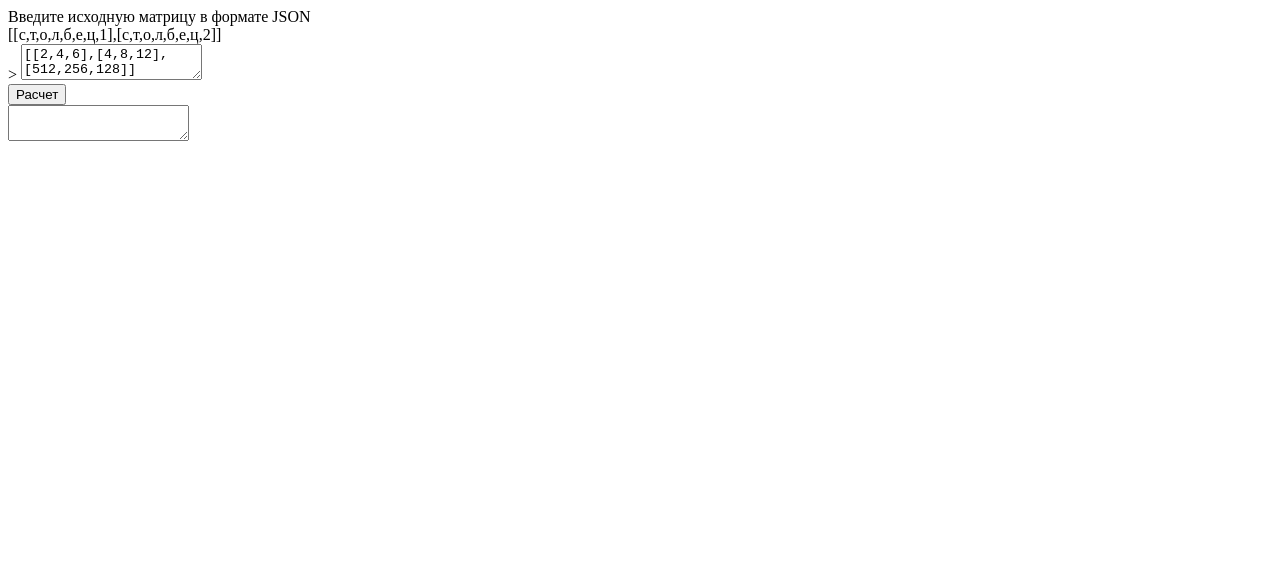
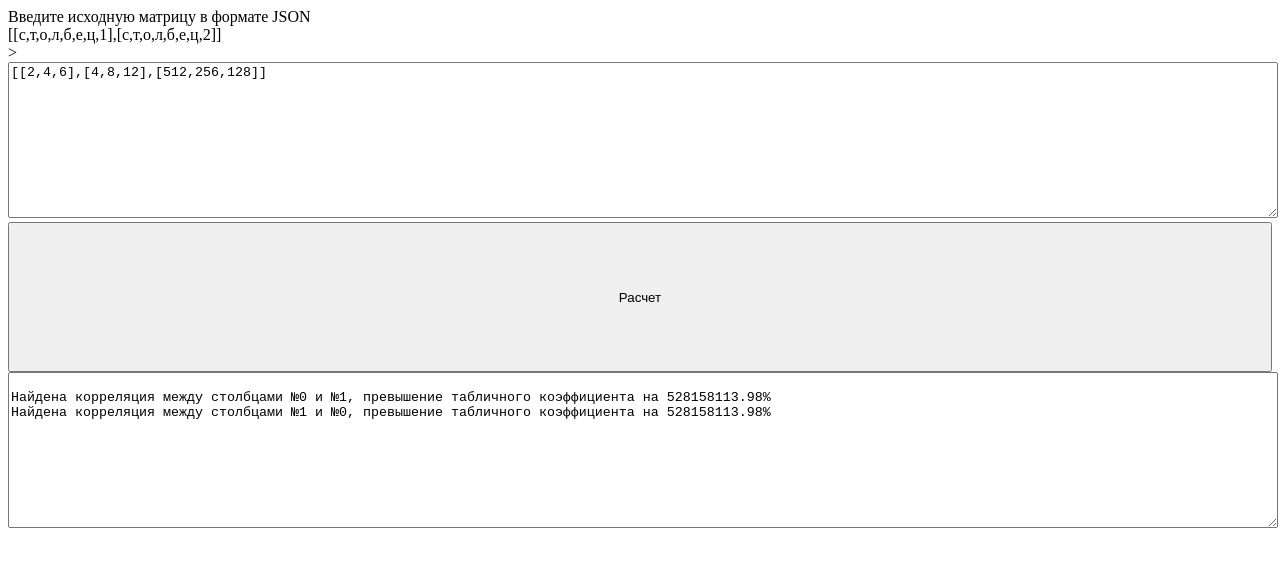
Before and after one commit to Disentinel/ugatu, a plain HTML site: page КОЭД/Лабораторная работа №1/ReshetnikovVR_L1.html in a window 1280 px wide. Both pictures are taken after a click on the button "Расчет". Drawn offline with Linux system fonts and the light colour scheme.

Commit message:
view fix

```diff
--- a/КОЭД/Лабораторная работа №1/ReshetnikovVR_L1.html
+++ b/КОЭД/Лабораторная работа №1/ReshetnikovVR_L1.html
@@ -5,13 +5,21 @@
     <meta name="viewport" content="width=device-width, initial-scale=1.0">
     <meta http-equiv="X-UA-Compatible" content="ie=edge">
     <title>КОЭД ЛР1 ПРО412сз Решетников В.Р.</title>
+    <style>
+        textarea, button {
+            width: 100%;
+        }
+        button {
+            height: 150px;
+        }
+    </style>
 </head>
 <body>
     <div>Введите исходную матрицу в формате JSON</div>
     <div>[[с,т,о,л,б,е,ц,1],[с,т,о,л,б,е,ц,2]]</div>>
-    <textarea id='matrix'>[[2,4,6],[4,8,12],[512,256,128]]</textarea>
+    <textarea rows="10" id='matrix'>[[2,4,6],[4,8,12],[512,256,128]]</textarea>
     <br><button id='go'>Расчет</button>
     <script src="main.js"></script>
-    <br><textarea id='result'></textarea>
+    <br><textarea rows="10" id='result'></textarea>
 </body>
 </html>
--- a/КОЭД/Лабораторная работа №1/main.js
+++ b/КОЭД/Лабораторная работа №1/main.js
@@ -3,7 +3,7 @@ const btn = document.getElementById('go')
 btn.onclick = onClickHandler
 
 function returnResult(response) {
-    document.getElementById('result').innerHTML = response
+    document.getElementById('result').innerHTML += `\n` + response
 }
 
 function getMiddle(row) {
@@ -21,6 +21,8 @@ function getDisp(row, mid) {
 }
 
 function onClickHandler() {
+        document.getElementById('result').innerHTML = ''
+
         const inp = document.getElementById('matrix')
         const M = JSON.parse(inp.value)
 
@@ -79,7 +81,7 @@ function onClickHandler() {
                 const stud = Tmap[(N - 1).toString()]
                 t[i][j] = stat
                 if(stat > stud && i !== j) {
-                    console.log(`Найдена корреляция между столбцами №${i} и №${j}, превышение табличного коэффициента на ${(((stat/stud) * 100) - 100).toFixed(2)}%`)
+                    returnResult(`Найдена корреляция между столбцами №${i} и №${j}, превышение табличного коэффициента на ${(((stat/stud) * 100) - 100).toFixed(2)}%`)
                 }
             }
         }
```
